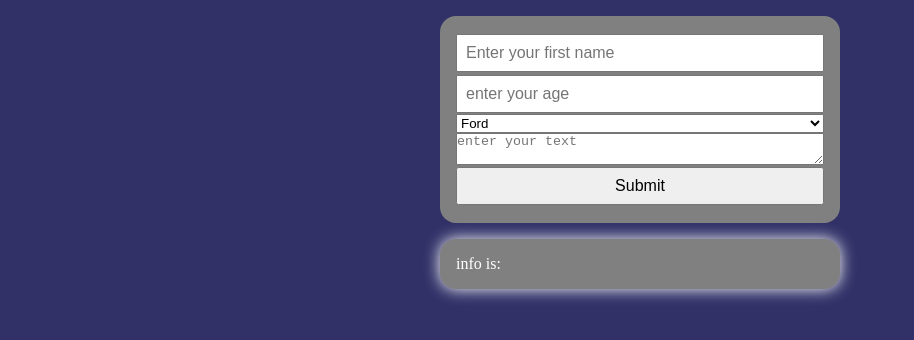
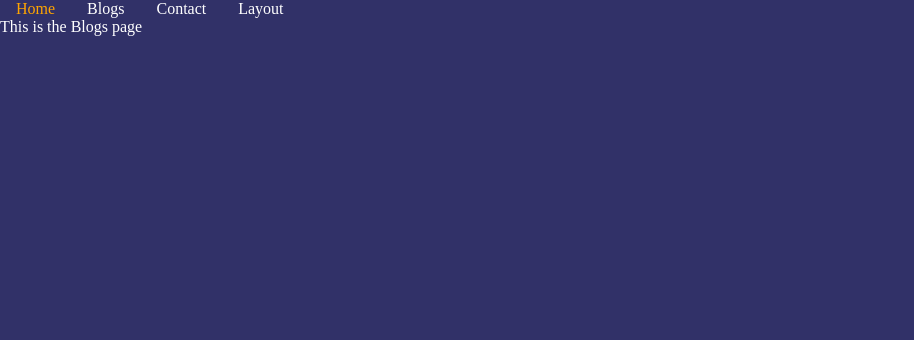
Before and after one commit to womoboy/react-daywork, a React (Create React App) app: page /blogs in a window 1280 px wide. Shown: the top 340 px of the page, without its empty margins (0-914 px from the left). Built offline with nearby package versions, Linux system fonts and the light colour scheme.

Commit message:
react-router-dom practiced

```diff
--- a/package.json
+++ b/package.json
@@ -37,5 +37,8 @@
       "last 1 firefox version",
       "last 1 safari version"
     ]
+  },
+  "devDependencies": {
+    "react-router-dom": "^6.3.0"
   }
 }
--- a/src/App.js
+++ b/src/App.js
@@ -1,13 +1,37 @@
-import Testform from './component/testform/Testform';
-import Showinfo from './component/showinfo/Showinfo';
+
+//import Router Package
+import { BrowserRouter, Route, Routes, Link } from 'react-router-dom';
+
+//add Pages
+import Home from './pages/Home';
+import Blogs from './pages/Blogs';
+import Contact from './pages/Contact';
+import Layout from './pages/Layout';
+import NoPage from './pages/NoPage';
+
+//import style
+import './App.scss';
 
 const App = () => {
-    return (
-        <>
-            <Testform />
-            <Showinfo />
-        </>
-    )
+  return (
+    <>
+      <BrowserRouter>
+        <Link className='link' to='/home'>Home</Link>
+        <Link className='link' to='/blogs'>Blogs</Link>
+        <Link className='link' to='/contact'>Contact</Link>
+        <Link className='link' to='/layout'>Layout</Link>
+
+        <Routes>
+          <Route path='/' element={<Home />} />
+          <Route path='/home' element={<Home />} />
+          <Route path='/blogs' element={<Blogs />} />
+          <Route path='/contact' element={<Contact />} />
+          <Route path='/layout' element={<Layout />} />
+          <Route element={<NoPage />} />
+        </Routes>
+      </BrowserRouter>
+    </>
+  )
 }
 
 export default App;
--- /dev/null
+++ b/src/App.scss
@@ -0,0 +1,17 @@
+$white: white;
+$orange: orange;
+$green: green;
+
+.link {
+    padding: 1rem;
+    text-decoration: none;
+    color: $white;
+}
+
+.link:hover {
+    color: $orange;
+}
+
+.link:active {
+    color: $green;
+}
--- a/src/component/testform/Testform.js
+++ b/src/component/testform/Testform.js
@@ -2,32 +2,26 @@ import './Testform.scss';
 import { useState } from 'react';
 
 const Testform = () => {
-
     const [inputs, setInputs] = useState({});
 
-    const handlerChange = (event) => {
+    const handleChange = (event) => {
         const name = event.target.name;
         const val = event.target.value;
-        setInputs((values) => ({...values, [name]: val}));
+        setInputs((values) => ({...values, [name] : val}));
     }
 
     const handlerSubmit = (event) => {
         event.preventDefault();
-        console.log(inputs);
+        console.log(inputs)
     }
 
-    return (
+    return(
         <>
-            <form id="test-form" onSubmit={handlerSubmit}>
-                <input name='firstName' placeholder="Enter your first name" type="text" value={inputs.firstName || ''} onChange={handlerChange} />
-                <input name='age' placeholder= 'enter your age' type="number" value={inputs.age || ''} onChange={handlerChange} />
-                <select name='car' value={inputs.car || ''} onChange={handlerChange}>
-                    <option value='Ford'>Ford</option>
-                    <option value='Fiat'>Fiat</option>
-                    <option value='Volvo'>Volvo</option>
-                </select>
-                <textarea name='info' placeholder="enter your text" value={inputs.info || ''} onChange={handlerChange}></textarea>
-                <input type="submit" value='Submit' />
+            <form id='test-form' onSubmit={handlerSubmit}>
+                <input placeholder="Enter first name" name="firstName" value={inputs.firstName || ''} type="text" onChange={handleChange} />
+                <input placeholder='Enter last name' name="lastName" value={inputs.lastName || ''} type='text' onChange={handleChange} />
+                <input placeholder='Enter age' name="age" value={inputs.age || ''} type='number' onChange={handleChange} />
+                <input type="submit" value="Submit" />
             </form>
         </>
     )
--- a/src/index.js
+++ b/src/index.js
@@ -3,7 +3,7 @@ import ReactDOM from 'react-dom/client';
 import App from './App';
 
 //add style
-import './index.scss';
+import './index.scss'
 
 const root = ReactDOM.createRoot(document.getElementById('root'));
 root.render(<App />);
--- a/src/index.scss
+++ b/src/index.scss
@@ -1,4 +1,5 @@
 $darkBlue: rgb(49, 49, 104);
+$white: white;
 
 * {
     padding: 0;
@@ -8,4 +9,5 @@ $darkBlue: rgb(49, 49, 104);
 
 body {
     background: $darkBlue;
+    color: $white;
 }
--- /dev/null
+++ b/src/pages/Blogs.js
@@ -0,0 +1,9 @@
+const Blogs = () => {
+    return (
+        <>
+            <p>This is the Blogs page</p>
+        </>
+    )
+}
+
+export default Blogs;
--- /dev/null
+++ b/src/pages/Contact.js
@@ -0,0 +1,9 @@
+const Contact = () => {
+    return (
+        <>
+            <p>this is the Contact</p>
+        </>
+    )
+}
+
+export default Contact;
--- /dev/null
+++ b/src/pages/Home.js
@@ -0,0 +1,9 @@
+const Home = () => {
+    return (
+        <>
+            <p>this is the Home page</p>
+        </>
+    )
+}
+
+export default Home;
--- /dev/null
+++ b/src/pages/Layout.js
@@ -0,0 +1,9 @@
+const Layout = () => {
+    return (
+        <>
+            <p>this is the layout page</p>
+        </>
+    )
+}
+
+export default Layout;
--- /dev/null
+++ b/src/pages/NoPage.js
@@ -0,0 +1,9 @@
+const NoPage = () => {
+    return (
+        <>
+            <p>this is the NoPage 404 page</p>
+        </>
+    )
+}
+
+export default NoPage;
```
Also changed, not shown: 1 other file (tests, documents, lock files or other folders).
